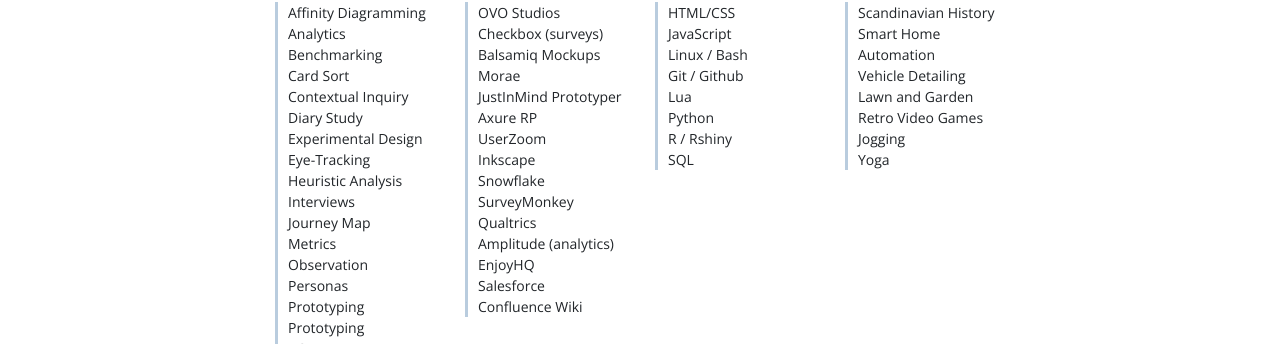
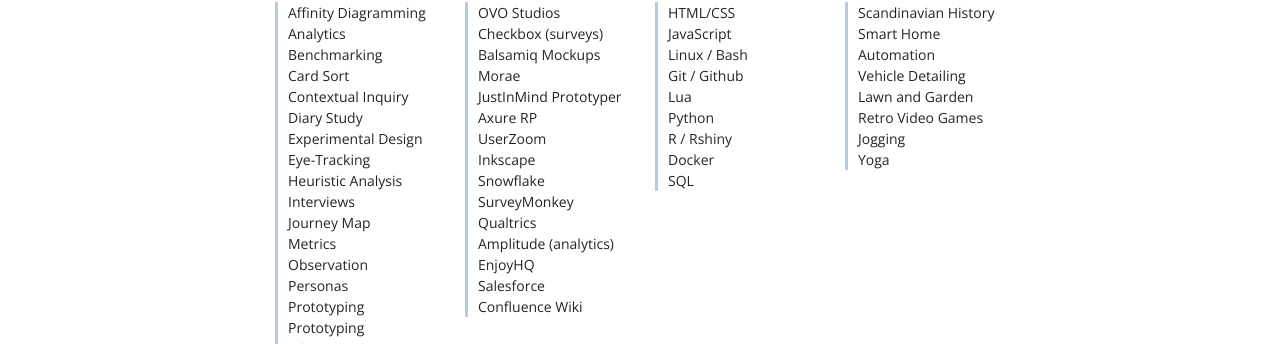
Before and after one commit to lpberg/lpberg.github.io, a Jekyll site: the page built from skills.html, in a window 1280 px wide. Shown: the part 358-702 px from the top of the page. Built offline with Jekyll 4.4.1, drawn with Linux system fonts in a browser that asks for light colours.

Commit message:
added docker

```diff
--- a/_data/skills.yml
+++ b/_data/skills.yml
@@ -126,5 +126,8 @@
 - name: R / Rshiny
   type: technical
 
+- name: Docker
+  type: technical
+
 - name: SQL
   type: technical
```
